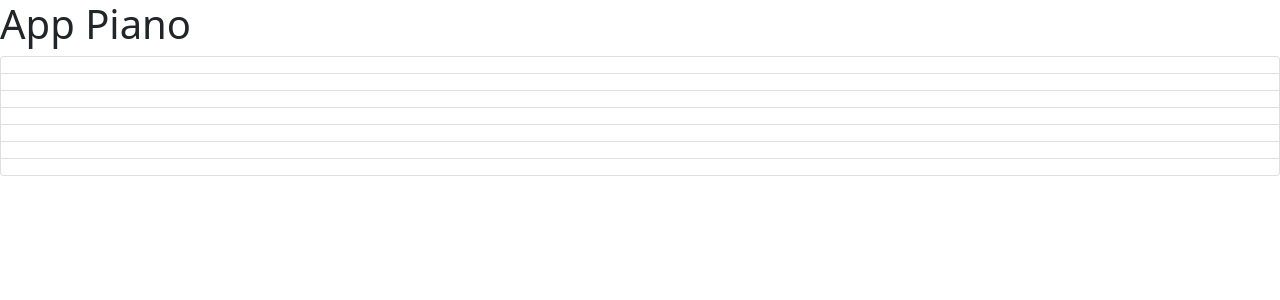
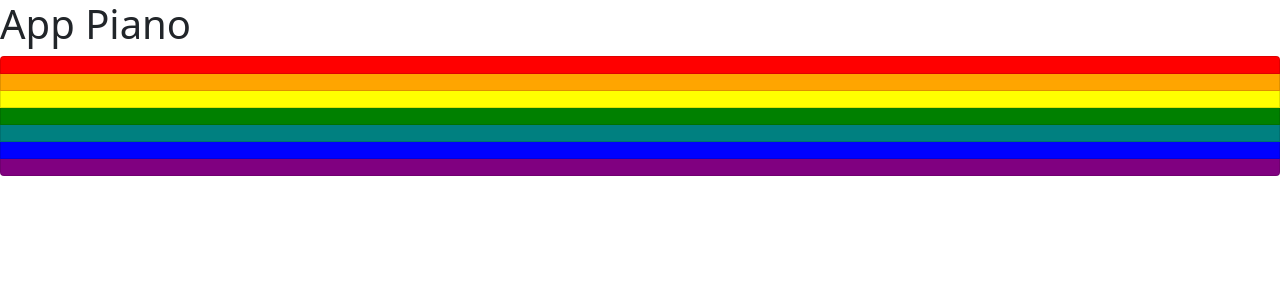
Before and after one commit to Daniel151505/Aplicacion-Piano, an Angular app in the folder Aplicacion-Piano/: page / in a window 1280 px wide. Shown: the top 300 px of the page. Built offline with nearby package versions, Linux system fonts and the light colour scheme.

Commit message:
Agregando Colores al List Group

```diff
--- a/Aplicacion-Piano/src/app/app.component.css
+++ b/Aplicacion-Piano/src/app/app.component.css
@@ -0,0 +1,27 @@
+.red {
+    background-color: red;
+}
+
+.orange {
+    background-color: orange;
+}
+
+.yellow {
+    background-color: yellow;
+}
+
+.green {
+    background-color: green;
+}
+
+.teal {
+    background-color: teal;
+}
+
+.blue {
+    background-color: blue;
+}
+
+.purple {
+    background-color: purple;
+}
```
